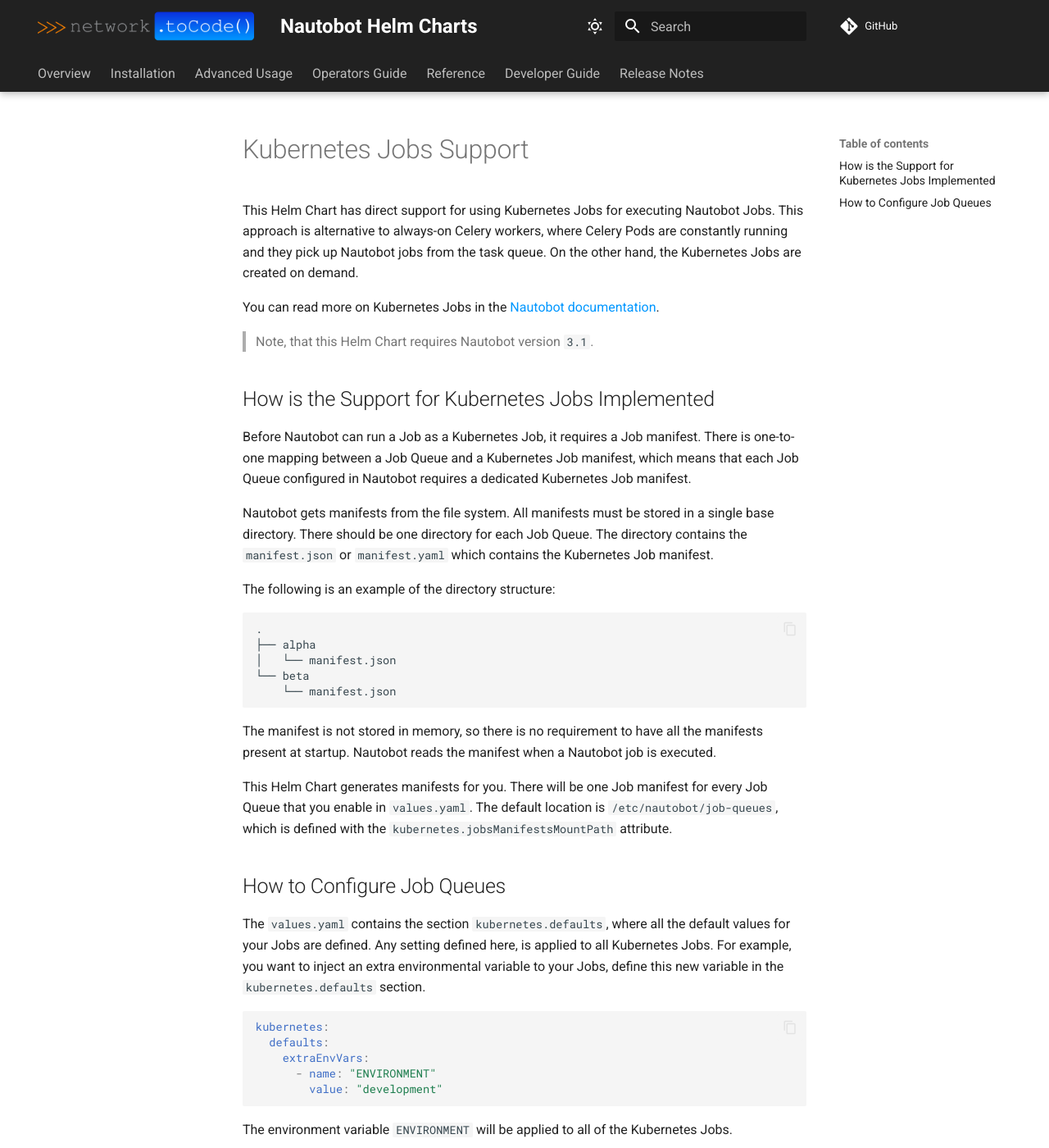
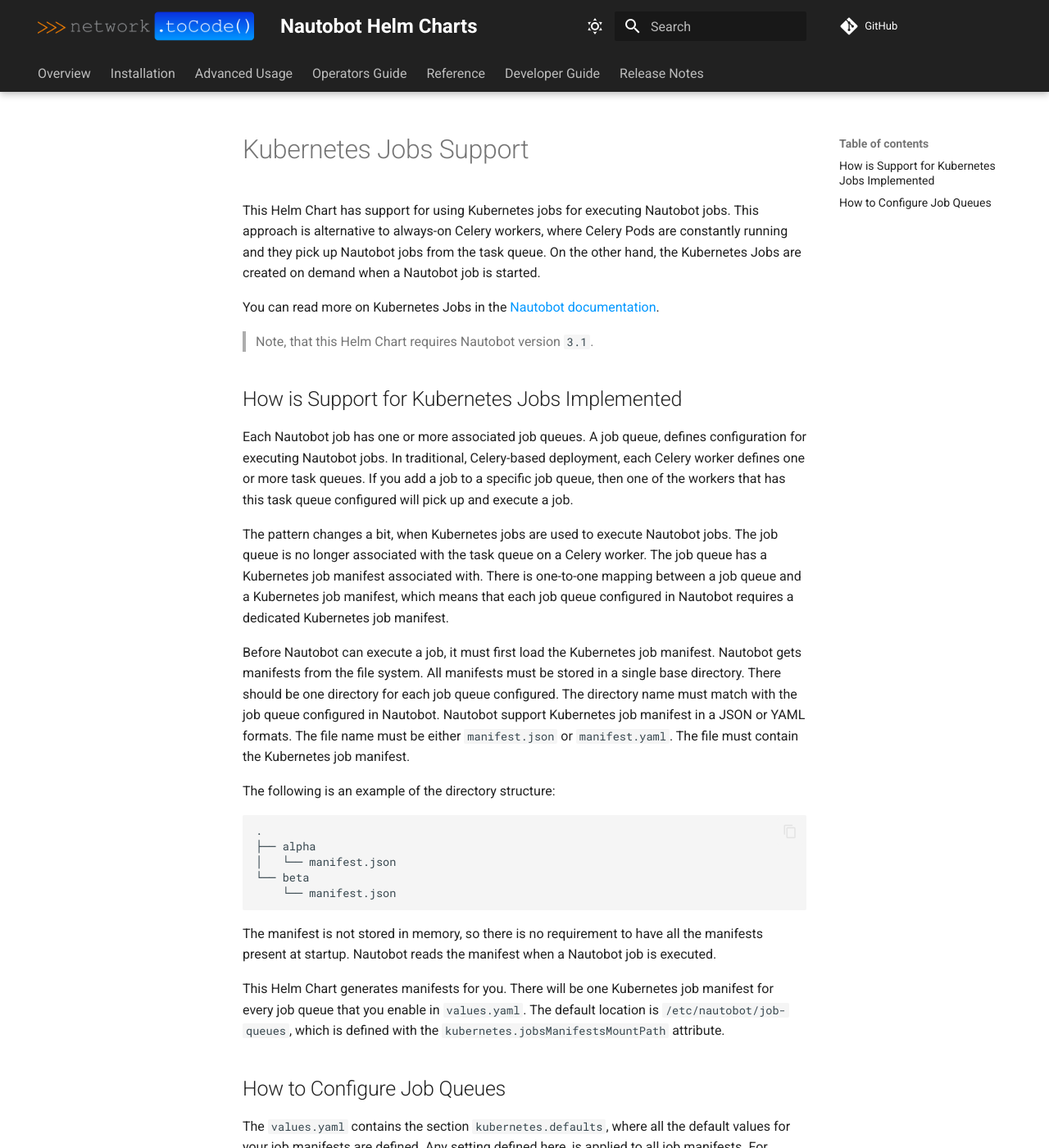
Before and after one commit to nautobot/helm-charts, an MkDocs documentation site: the page built from docs/advanced-features/kubernetes-jobs-support.md, in a window 1280 px wide and 1400 px high. Shown: the whole window at 82% size. Built offline with MkDocs 1.6.1 and Material for MkDocs 9.7.7, drawn with Linux system fonts in a browser that asks for light colours; comment, search, counter and statistics services are not loaded; some of the changed text lies outside the part shown.

Commit message:
update the doc

````diff
--- a/docs/advanced-features/kubernetes-jobs-support.md
+++ b/docs/advanced-features/kubernetes-jobs-support.md
@@ -1,25 +1,37 @@
 # Kubernetes Jobs Support
 
-This Helm Chart has direct support for using Kubernetes Jobs for executing
-Nautobot Jobs. This approach is alternative to always-on Celery workers, where
+This Helm Chart has support for using Kubernetes jobs for executing
+Nautobot jobs. This approach is alternative to always-on Celery workers, where
 Celery Pods are constantly running and they pick up Nautobot jobs from the
-task queue. On the other hand, the Kubernetes Jobs are created on demand.
+task queue. On the other hand, the Kubernetes Jobs are created on demand when
+a Nautobot job is started.
 
 You can read more on Kubernetes Jobs in the [Nautobot documentation](https://docs.nautobot.com/projects/core/en/stable/user-guide/platform-functionality/jobs/kubernetes-job-support/#nautobot_kubernetes_job_manifest).
 
 > Note, that this Helm Chart requires Nautobot version `3.1`.
 
-## How is the Support for Kubernetes Jobs Implemented
+## How is Support for Kubernetes Jobs Implemented
 
-Before Nautobot can run a Job as a Kubernetes Job, it requires a Job manifest.
-There is one-to-one mapping between a Job Queue and a Kubernetes Job manifest,
-which means that each Job Queue configured in Nautobot requires a dedicated
-Kubernetes Job manifest.
+Each Nautobot job has one or more associated job queues. A job queue, defines
+configuration for executing Nautobot jobs. In traditional, Celery-based
+deployment, each Celery worker defines one or more task queues. If you add
+a job to a specific job queue, then one of the workers that has this task
+queue configured will pick up and execute a job.
 
+The pattern changes a bit, when Kubernetes jobs are used to execute Nautobot
+jobs. The job queue is no longer associated with the task queue on a Celery
+worker. The job queue has a Kubernetes job manifest associated with. There is
+one-to-one mapping between a job queue and a Kubernetes job manifest, which
+means that each job queue configured in Nautobot requires a dedicated Kubernetes
+job manifest.
+
+Before Nautobot can execute a job, it must first load the Kubernetes job manifest.
 Nautobot gets manifests from the file system. All manifests must be stored in
-a single base directory. There should be one directory for each Job Queue. The
-directory contains the `manifest.json` or `manifest.yaml` which contains the
-Kubernetes Job manifest.
+a single base directory. There should be one directory for each job queue configured.
+The directory name must match with the job queue configured in Nautobot. Nautobot
+support Kubernetes job manifest in a JSON or YAML formats. The file name must
+be either `manifest.json` or `manifest.yaml`. The file must contain the Kubernetes
+job manifest.
 
 The following is an example of the directory structure:
 
@@ -35,17 +47,17 @@
 manifests present at startup. Nautobot reads the manifest when a Nautobot job is
 executed.
 
-This Helm Chart generates manifests for you. There will be one Job manifest for
-every Job Queue that you enable in `values.yaml`. The default location is
-`/etc/nautobot/job-queues`, which is defined with the `kubernetes.jobsManifestsMountPath`
-attribute.
+This Helm Chart generates manifests for you. There will be one Kubernetes job
+manifest for every job queue that you enable in `values.yaml`. The default
+location is `/etc/nautobot/job-queues`, which is defined with the
+`kubernetes.jobsManifestsMountPath` attribute.
 
 ## How to Configure Job Queues
 
 The `values.yaml` contains the section `kubernetes.defaults`, where all the
-default values for your Jobs are defined. Any setting defined here, is applied
-to all Kubernetes Jobs. For example, you want to inject an extra environmental
-variable to your Jobs, define this new variable in the `kubernetes.defaults`
+default values for your job manifests are defined. Any setting defined here, is
+applied to all job manifests. For example, you want to inject an extra environmental
+variable to your jobs. Define this new variable in the `kubernetes.defaults`
 section.
 
 ```yaml
@@ -57,20 +69,21 @@
 ```
 
 The environment variable `ENVIRONMENT` will be applied to all of the Kubernetes
-Jobs.
+jobs.
 
-The specific Job Queues are enabled or disabled in the `workers` section. This
+The specific job queues are enabled or disabled in the `workers` section. This
 section contains a map of workers that are defined in your environment. Each
-worker must have a unique name, which can contain alphanumeric symbols.
+worker must have a unique name, which can consists of alphanumeric symbols.
 
-To define a Kubernetes worker job, you must set two values:
+To define a job queue, you must set two values:
 
 * `workers.<worker name>.enable: true`
 * `workers.<worker name>.type: "kubernetes"`
 
-> Note: The `type` defines the worker type. The default value is `celery`, which makes this Helm Chart backward compatible.
+> Note: The `type` defines the job queue type. The default value is `celery`,
+> which makes this Helm Chart backward compatible.
 
-The following is an example of how you would enable two different Job Queues:
+The following is an example of how you would enable two different job queues:
 
 ```yaml
 workers:
@@ -118,8 +131,8 @@
     type: "kubernetes"
 ```
 
-The Job manifest for the Job Queue `alpha` will contain a definition for the
-environment variable `ENVIRONMENT` with the value `production`, while the
+The Kubernetes job manifest for the job queue `alpha` will contain a definition
+for the environment variable `ENVIRONMENT` with the value `production`, while the
 definition for the `beta` worker will contain the value `development`.
 
 > Please note that whenever you override the list, it will override the whole list and not merge entries.
````
